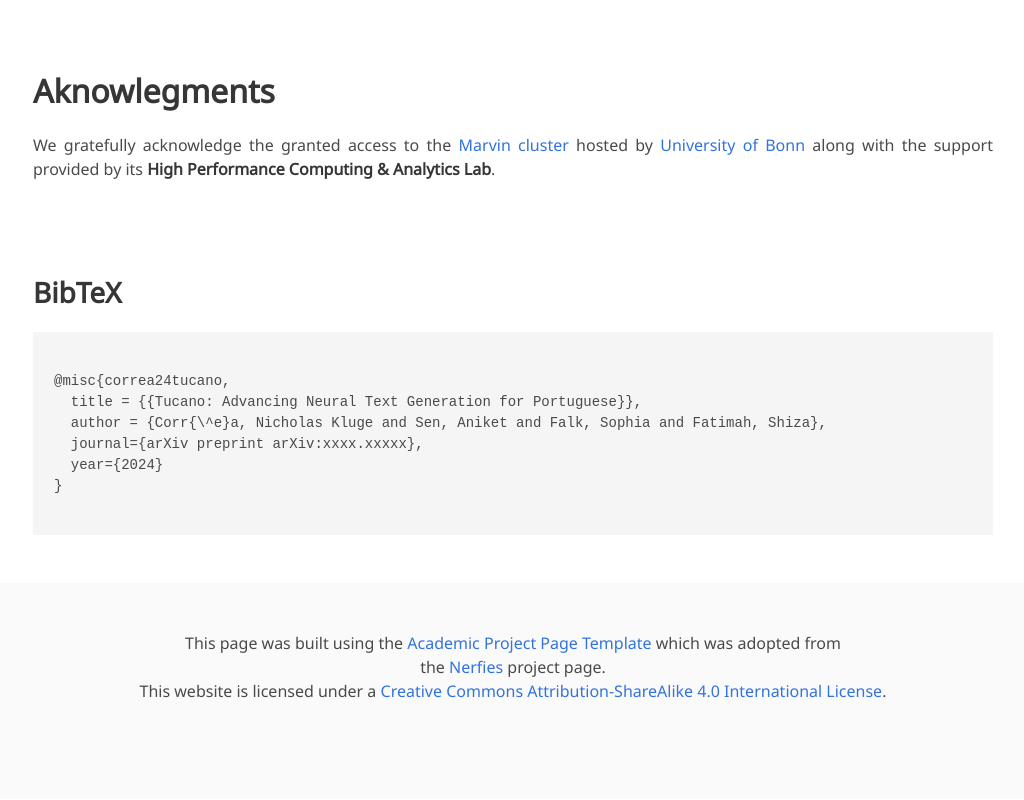
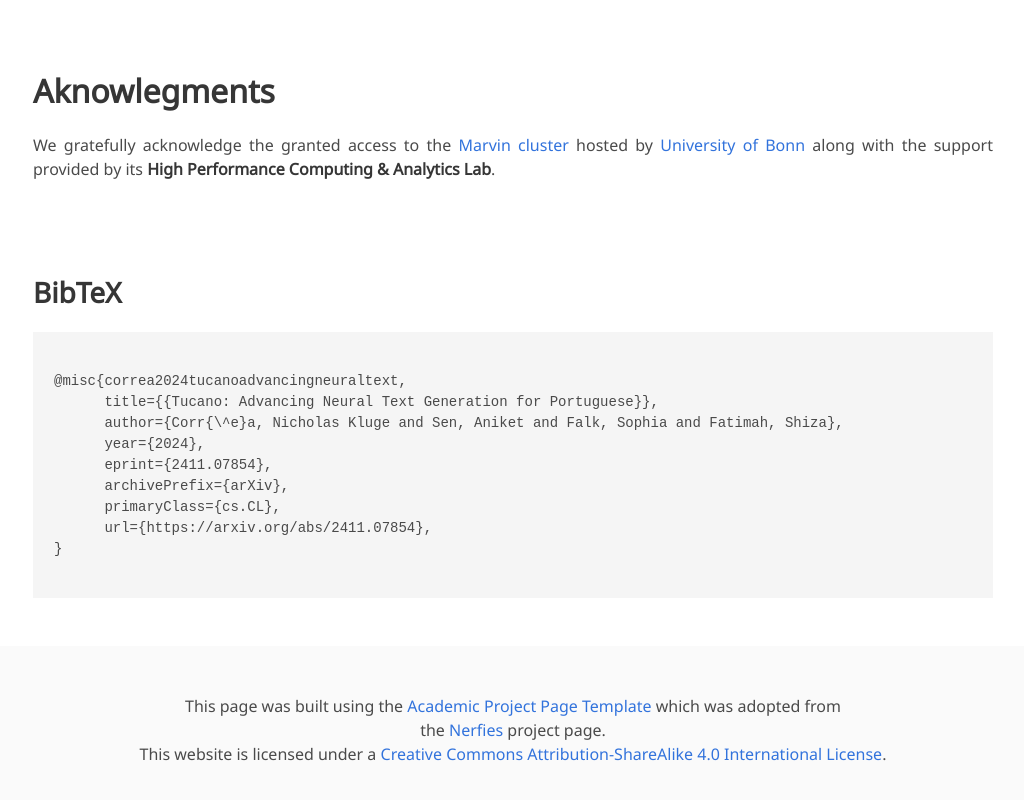
Before and after one commit to Nkluge-correa/Tucano, a plain HTML site: page docs/index.html in a window 1280 px wide. Shown: the part 10686-11486 px from the top of the page, without its empty margins (127-1151 px from the left). Drawn offline with nearby package versions, Linux system fonts and the light colour scheme; some icons are missing; a web font is replaced by a local one.

Commit message:
added arXiv ID

```diff
--- a/docs/index.html
+++ b/docs/index.html
@@ -96,7 +96,7 @@
                     <!-- ArXiv link -->
                     <br>
                     <span class="link-block">
-                      <a href="https://arxiv.org/abs/xxxx.xxxxx" target="_blank"
+                      <a href="https://arxiv.org/abs/2411.07854" target="_blank"
                       class="external-link button is-normal is-rounded is-dark">
                       <span class="icon">
                         <i class="ai ai-arxiv"></i>
@@ -1122,11 +1122,14 @@
     <div class="container is-max-desktop content">
       <h2 class="title">BibTeX</h2>
       <pre><code>
-@misc{correa24tucano,
-  title = {{Tucano: Advancing Neural Text Generation for Portuguese}},
-  author = {Corr{\^e}a, Nicholas Kluge and Sen, Aniket and Falk, Sophia and Fatimah, Shiza},
-  journal={arXiv preprint arXiv:xxxx.xxxxx},
-  year={2024}
+@misc{correa2024tucanoadvancingneuraltext,
+      title={{Tucano: Advancing Neural Text Generation for Portuguese}},
+      author={Corr{\^e}a, Nicholas Kluge and Sen, Aniket and Falk, Sophia and Fatimah, Shiza},
+      year={2024},
+      eprint={2411.07854},
+      archivePrefix={arXiv},
+      primaryClass={cs.CL},
+      url={https://arxiv.org/abs/2411.07854},
 }
       </code></pre>
     </div>
```
Also changed, not shown: 17 other files.
